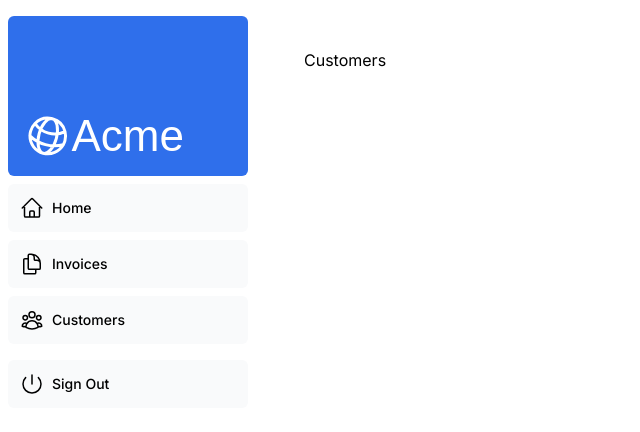
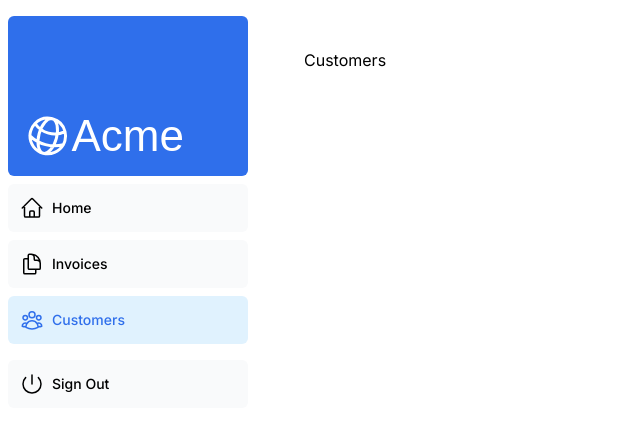
Before and after one commit to gourraguis/acme-dashboard, a Next.js app: page /dashboard/customers in a window 1280 px wide. Shown: the top 432 px of the page, without its empty margins (0-640 px from the left). Built offline with nearby package versions, Linux system fonts and the light colour scheme; a web font is replaced by a local one.

Commit message:
use link component and hightlight current page

```diff
--- a/app/ui/dashboard/nav-links.tsx
+++ b/app/ui/dashboard/nav-links.tsx
@@ -1,8 +1,13 @@
+'use client';
+
 import {
   UserGroupIcon,
   HomeIcon,
   DocumentDuplicateIcon,
 } from '@heroicons/react/24/outline';
+import clsx from 'clsx';
+import Link from 'next/link';
+import { usePathname } from 'next/navigation';
 
 // Map of links to display in the side navigation.
 // Depending on the size of the application, this would be stored in a database.
@@ -17,19 +22,25 @@
 ];
 
 export default function NavLinks() {
+  const pathname = usePathname()
   return (
     <>
-      {links.map((link) => {
-        const LinkIcon = link.icon;
+      {links.map(({ name, href, icon }) => {
+        const LinkIcon = icon;
         return (
-          <a
-            key={link.name}
-            href={link.href}
-            className="flex h-[48px] grow items-center justify-center gap-2 rounded-md bg-gray-50 p-3 text-sm font-medium hover:bg-sky-100 hover:text-blue-600 md:flex-none md:justify-start md:p-2 md:px-3"
+          <Link
+            key={name}
+            href={href}
+            className={clsx(
+              "flex h-[48px] grow items-center justify-center gap-2 rounded-md bg-gray-50 p-3 text-sm font-medium hover:bg-sky-100 hover:text-blue-600 md:flex-none md:justify-start md:p-2 md:px-3",
+              {
+                'bg-sky-100 text-blue-600': href === pathname,
+              }
+            )}
           >
             <LinkIcon className="w-6" />
-            <p className="hidden md:block">{link.name}</p>
-          </a>
+            <p className="hidden md:block">{name}</p>
+          </Link>
         );
       })}
     </>
```
